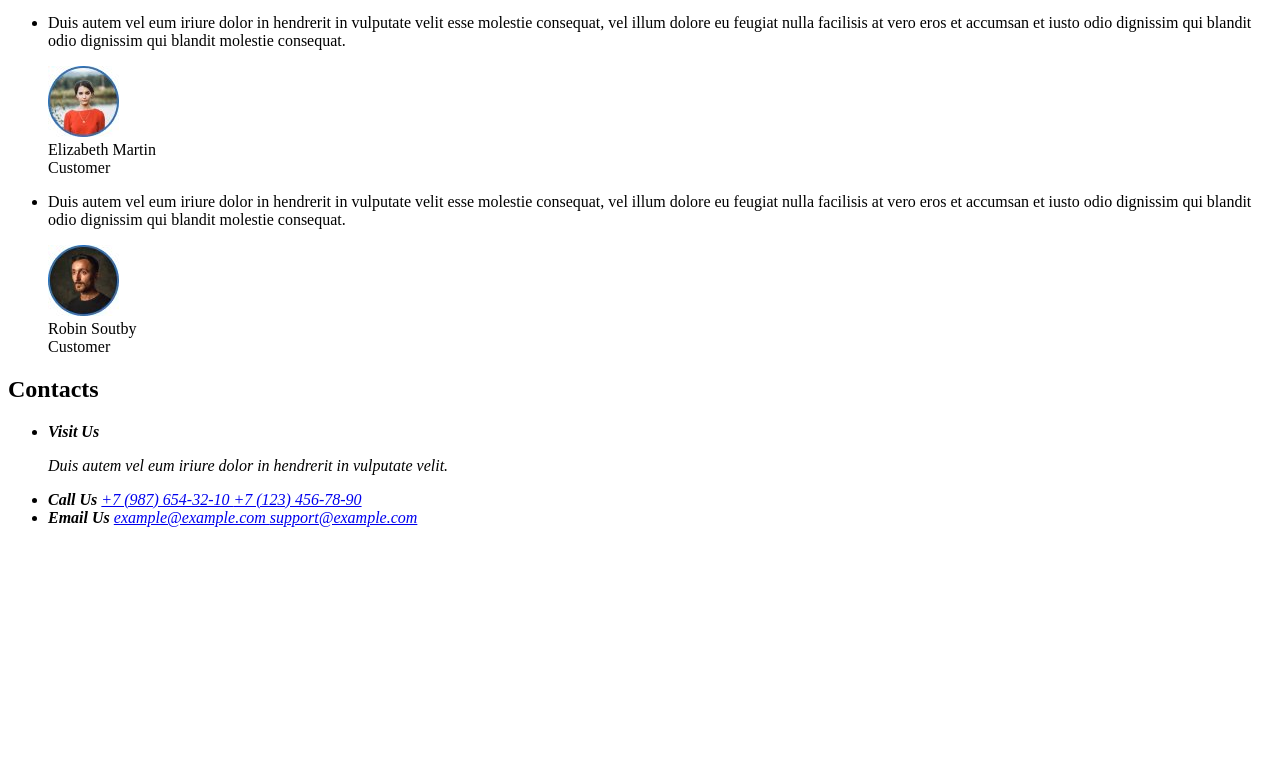
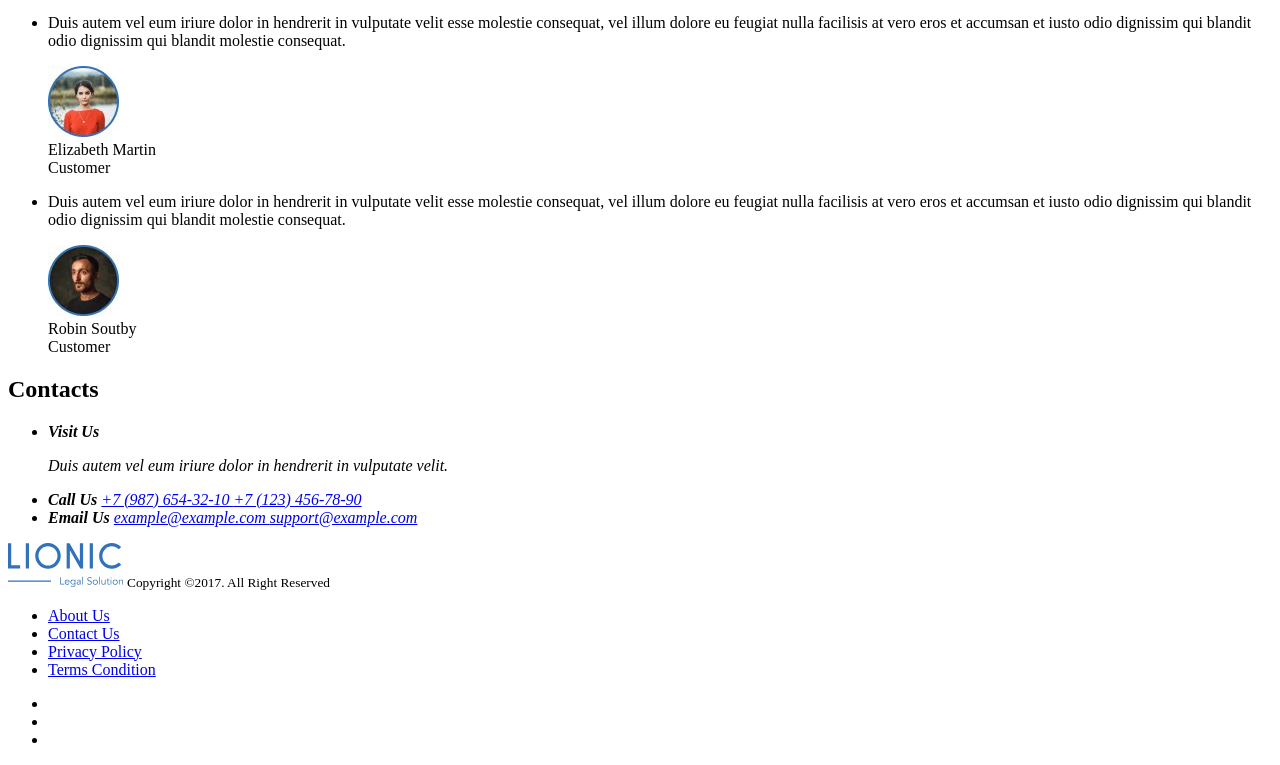
Before and after one commit to KonstantinMazur/lionic, a plain HTML site: page index.html in a window 1280 px wide. Shown: the part 2537-3302 px from the top of the page. Before the commit the page ends 3080 px from the top, so only its background shows below. Drawn offline with Linux system fonts and the light colour scheme.

Commit message:
added footer to html

```diff
--- a/index.html
+++ b/index.html
@@ -285,7 +285,7 @@
                                 +7 (987) 654-32-10
                             </a>
                             <a href="tel:+71234567890" class="contacts-item-link">
-                                +7 (123) 456-78-90
+                                +7 (123) 456-78-90
                             </a>
                         </li>
                         <li class="contacts-item">
@@ -309,7 +309,38 @@
     </main>
 
     <footer class="footer">
-
+        <div class="container">
+			<div class="footer-left">
+				<a href="#" class="footer-logo">
+					<img src="img/logo.svg" alt="Logo"></a>
+				<small class="footer-copy">
+                    Copyright ©2017. All Right Reserved
+				</small>
+			</div>
+			<div class="footer-right">
+				<nav class="footer-nav">
+					<ul class="footer-list">
+						<li class="footer-item">
+							<a href="#" target="_blank" class="footer-link">About Us</a>
+						</li>
+						<li class="footer-item">
+							<a href="#" target="_blank" class="footer-link">Contact Us</a>
+						</li>
+						<li class="footer-item">
+							<a href="#" target="_blank" class="footer-link">Privacy Policy</a>
+						</li>
+						<li class="footer-item">
+							<a href="#" target="_blank" class="footer-link">Terms Condition</a>
+						</li>
+					</ul>
+				</nav>
+				<ul class="social">
+					<li class="social-item"><a href="#" class="social-link social-link-tw"></a></li>
+					<li class="social-item"><a href="#" class="social-link social-link-linkedin"></a></li>
+					<li class="social-item"><a href="#" class="social-link social-link-mail"></a></li>
+				</ul>
+			</div>
+		</div>
     </footer>
 </body>
 </html>
```
